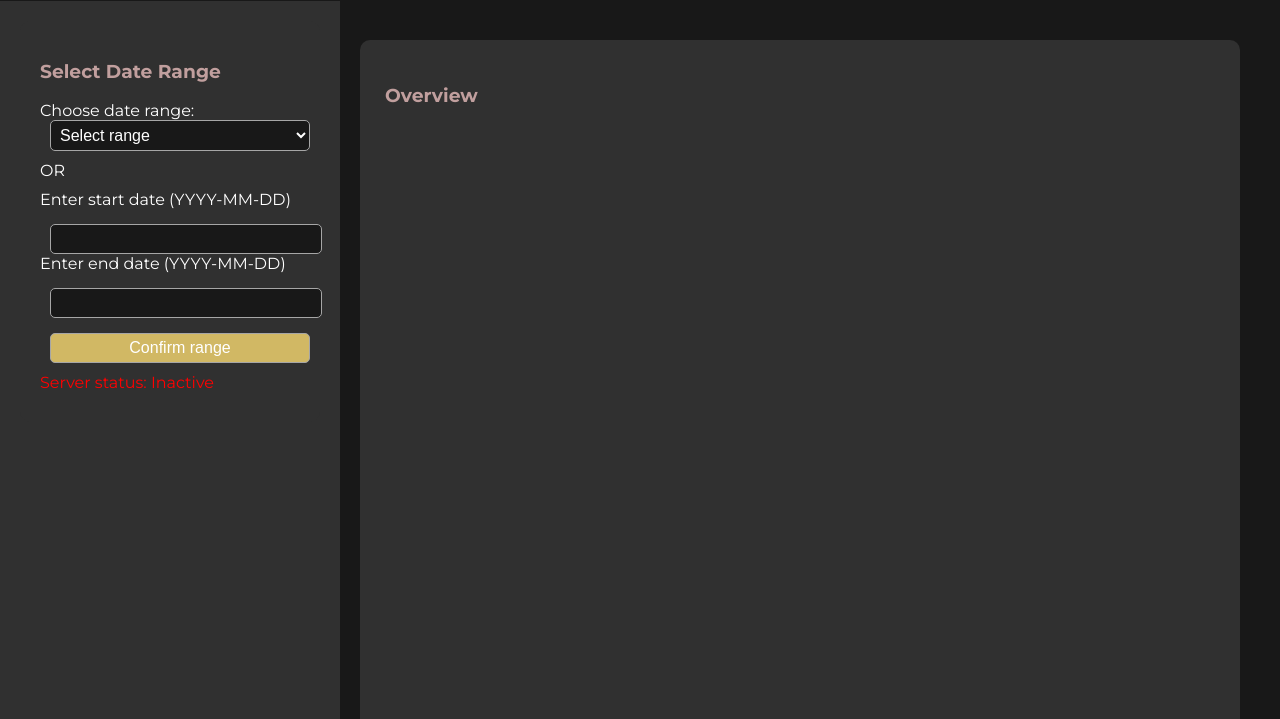
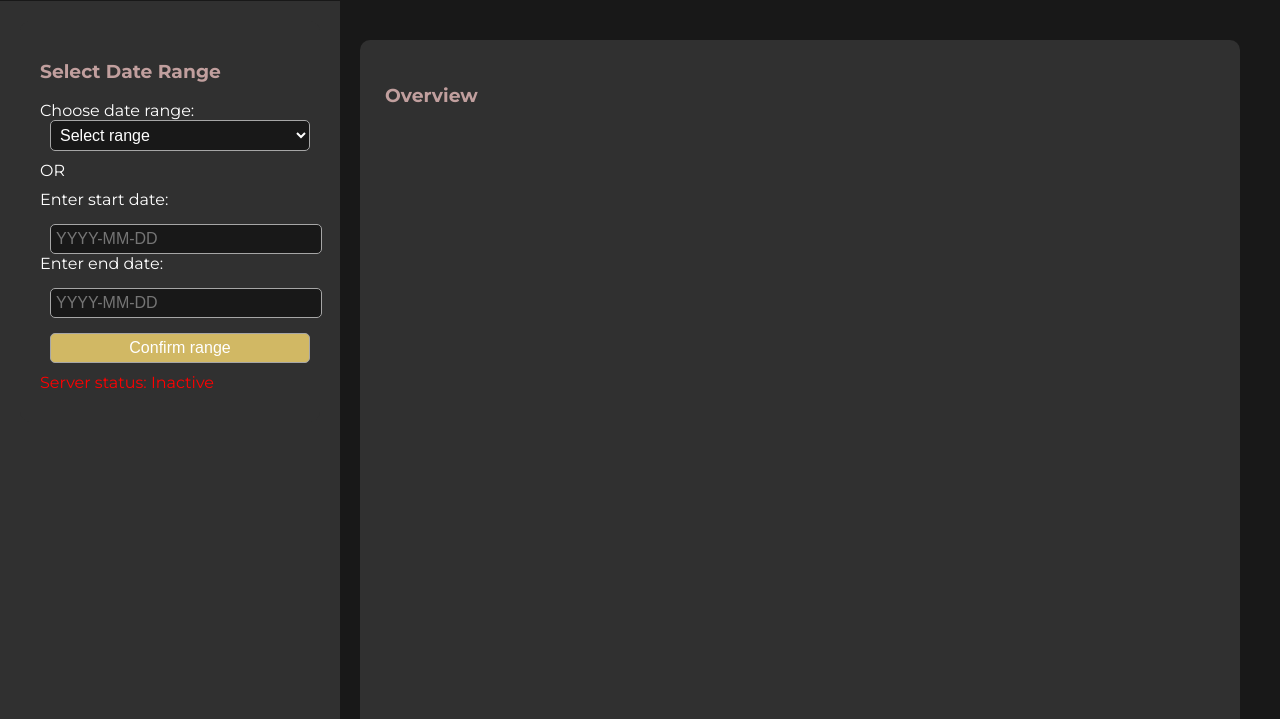
Before and after one commit to slopefields/MFK-Download-Tracker, a website: page index.html in a window 1280 px wide. Shown: the part 81-800 px from the top of the page. Drawn offline with nearby package versions, Linux system fonts and the light colour scheme.

Commit message:
Use YYYY-MM-DD as placeholder instead of label

```diff
--- a/index.html
+++ b/index.html
@@ -40,10 +40,10 @@
 
                 <!-- Custom Date Input -->
                 <form>
-                    <label for="form-start-date">Enter start date (YYYY-MM-DD)</label>
-                    <input name="start" type="text" id="form-start-date"><br>
-                    <label for="form-end-date">Enter end date (YYYY-MM-DD)</label>
-                    <input name="end" type="text" id="form-end-date"><br>
+                    <label for="form-start-date">Enter start date: </label>
+                    <input name="start" type="text" id="form-start-date" placeholder="YYYY-MM-DD"><br>
+                    <label for="form-end-date">Enter end date: </label>
+                    <input name="end" type="text" id="form-end-date" placeholder="YYYY-MM-DD"><br>
                 </form>
 
                 <!-- Button to Confirm Dates-->
```
